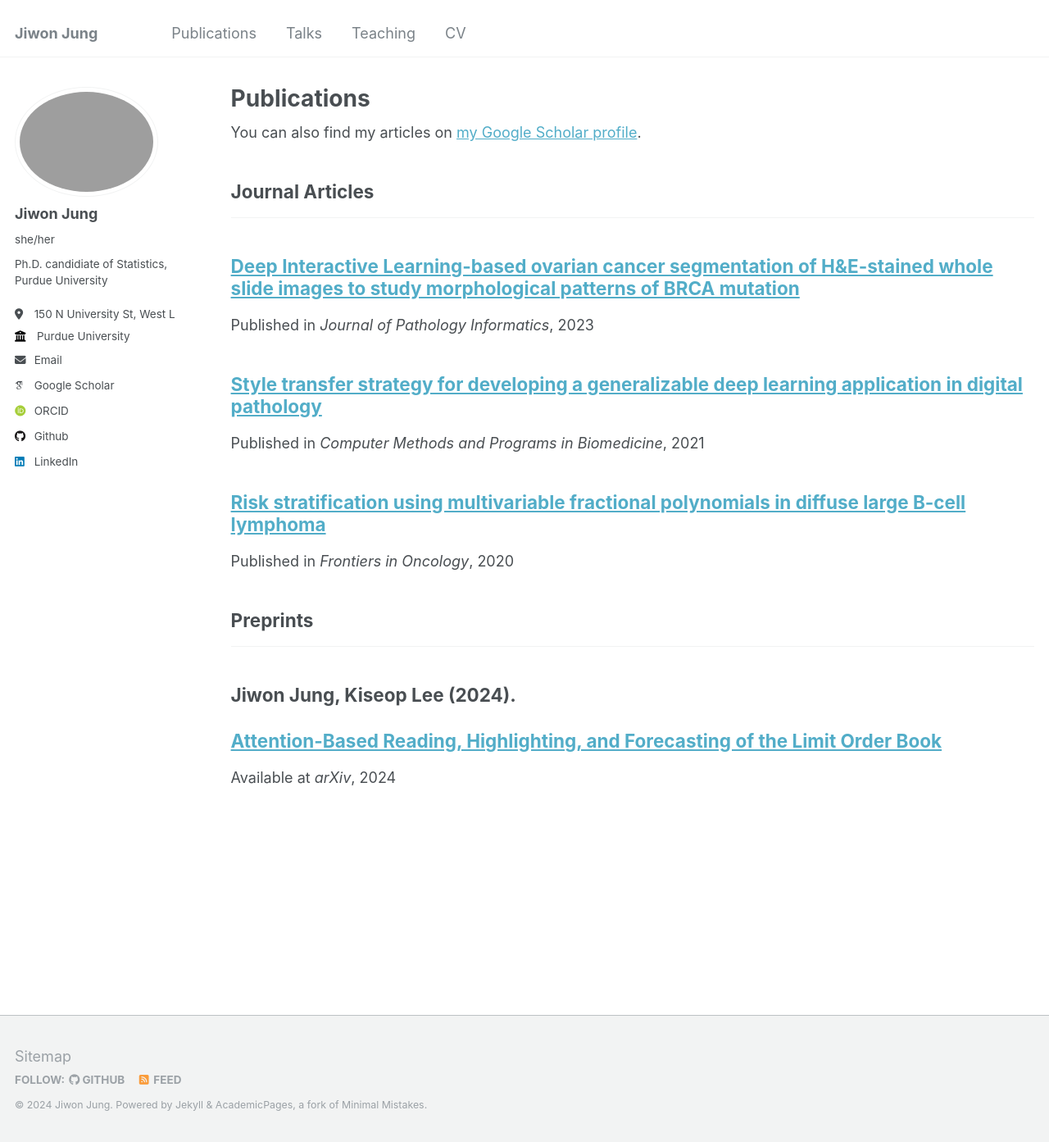
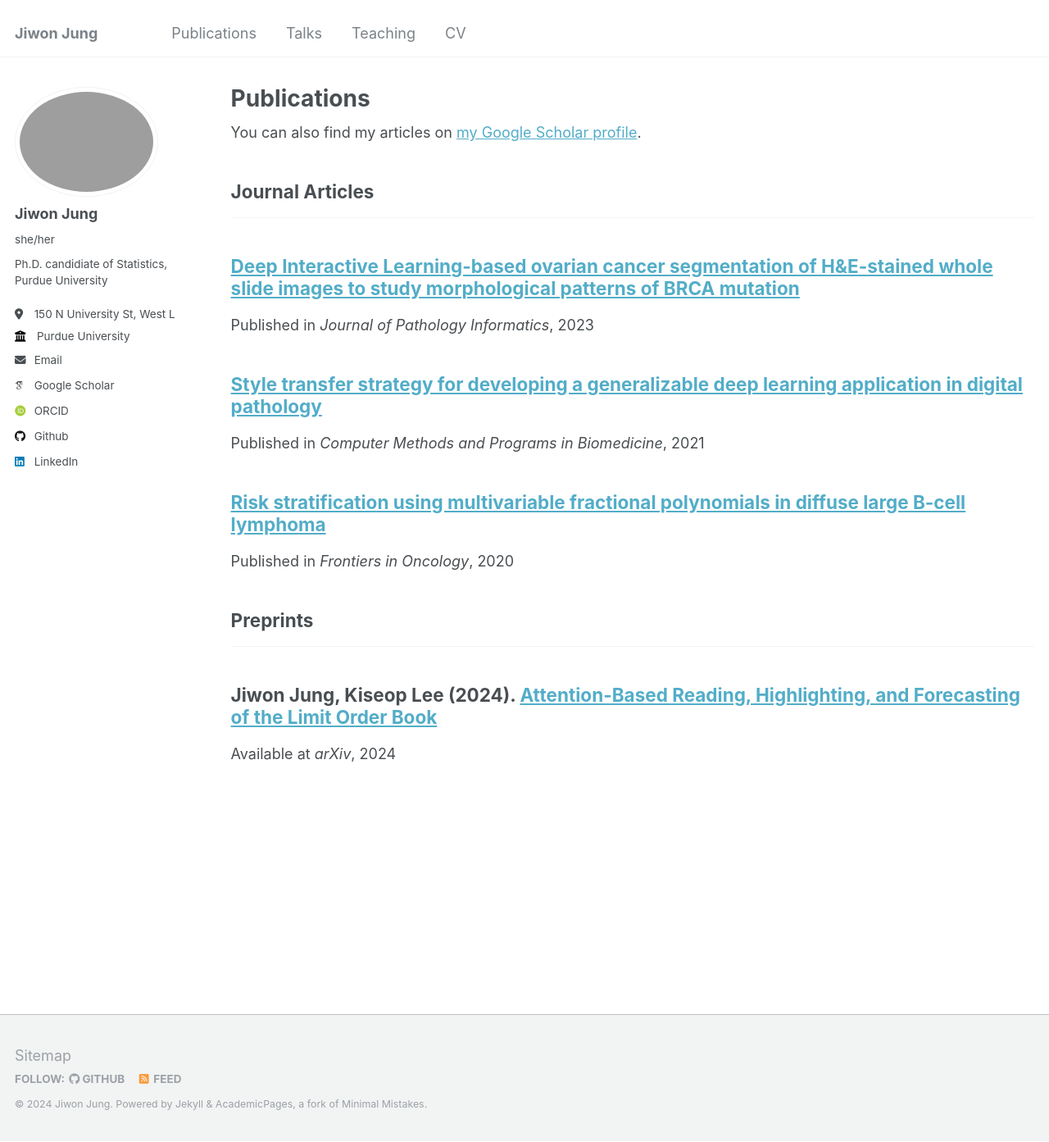
Before and after one commit to jiwon-jung/jiwon-jung.github.io, a Jekyll site: the page built from _pages/publications.html, in a window 1280 px wide and 1393 px high. Shown: the whole window at 82% size. Built offline with Jekyll 4.4.1, drawn with Linux system fonts in a browser that asks for light colours; some web fonts are replaced.

Commit message:
Update archive-single.html

```diff
--- a/_includes/archive-single.html
+++ b/_includes/archive-single.html
@@ -28,9 +28,9 @@
 
     <h2 class="archive__item-title" itemprop="headline">
       {% if post.link %}
-        <p>{{ post.authors }}</p><a href="{{ post.link }}">{{ title }}</a> <a href="{{ base_path }}{{ post.url }}" rel="permalink"><i class="fa fa-link" aria-hidden="true" title="permalink"></i><span class="sr-only">Permalink</span></a>
+        {{ post.authors }}<a href="{{ post.link }}">{{ title }}</a> <a href="{{ base_path }}{{ post.url }}" rel="permalink"><i class="fa fa-link" aria-hidden="true" title="permalink"></i><span class="sr-only">Permalink</span></a>
       {% else %}
-        <p>{{ post.authors }}</p><a href="{{ post.paperurl }}">{{ title }}</a>
+        {{ post.authors }}<a href="{{ post.paperurl }}">{{ title }}</a>
       {% endif %}
     </h2>
 
@@ -44,6 +44,8 @@
           <p>Published in <i>{{ post.venue }}</i>, {{ post.date | default: "1900-01-01" | date: "%Y" }} </p>
         {% elsif post.collection == 'publications' and post.category == 'preprints' %}
           <p>Available at <i>{{ post.venue }}</i>, {{ post.date | default: "1900-01-01" | date: "%Y" }} </p>
+        {% elsif post.collection == 'publications' %}
+          <p>Published in <i>{{ post.venue }}</i>, {{ post.date | default: "1900-01-01" | date: "%Y" }} </p>
         {% elsif post.date %}
          <p class="page__date"><strong><i class="fa fa-fw fa-calendar" aria-hidden="true"></i> {{ site.data.ui-text[site.locale].date_label | default: "Published:" }}</strong> <time datetime="{{ post.date | default: "1900-01-01" | date_to_xmlschema }}">{{ post.date | default: "1900-01-01" | date: "%B %d, %Y" }}</time></p>
         {% endif %}
```
